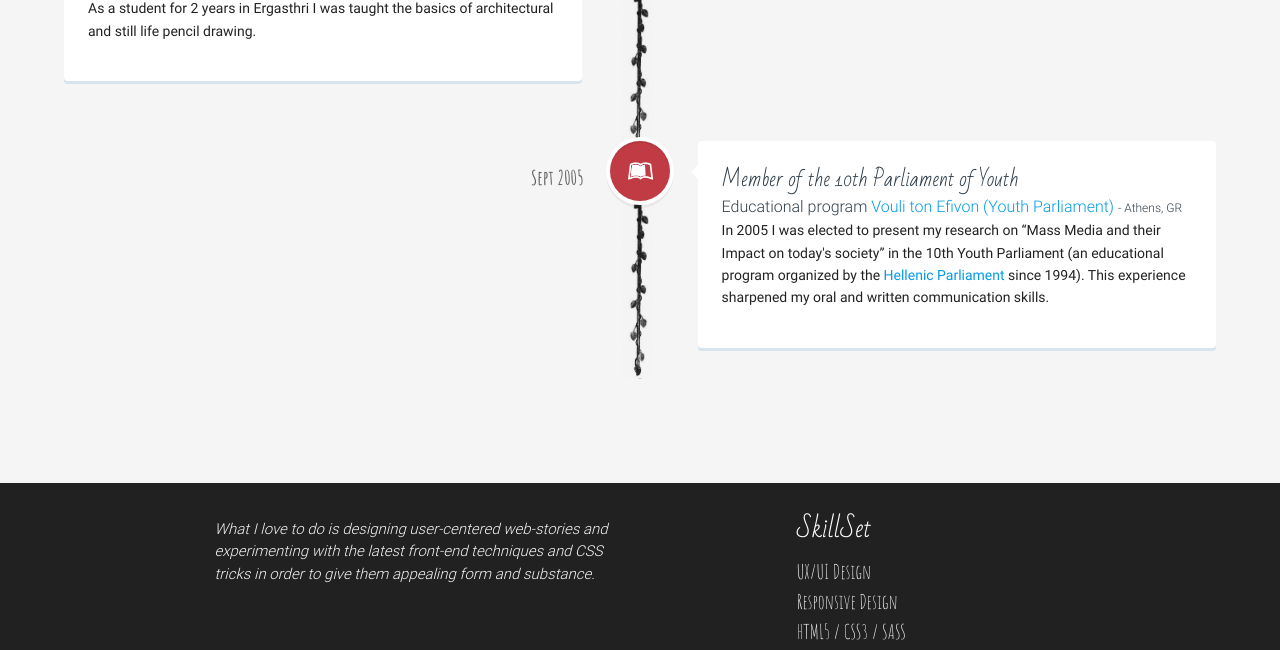
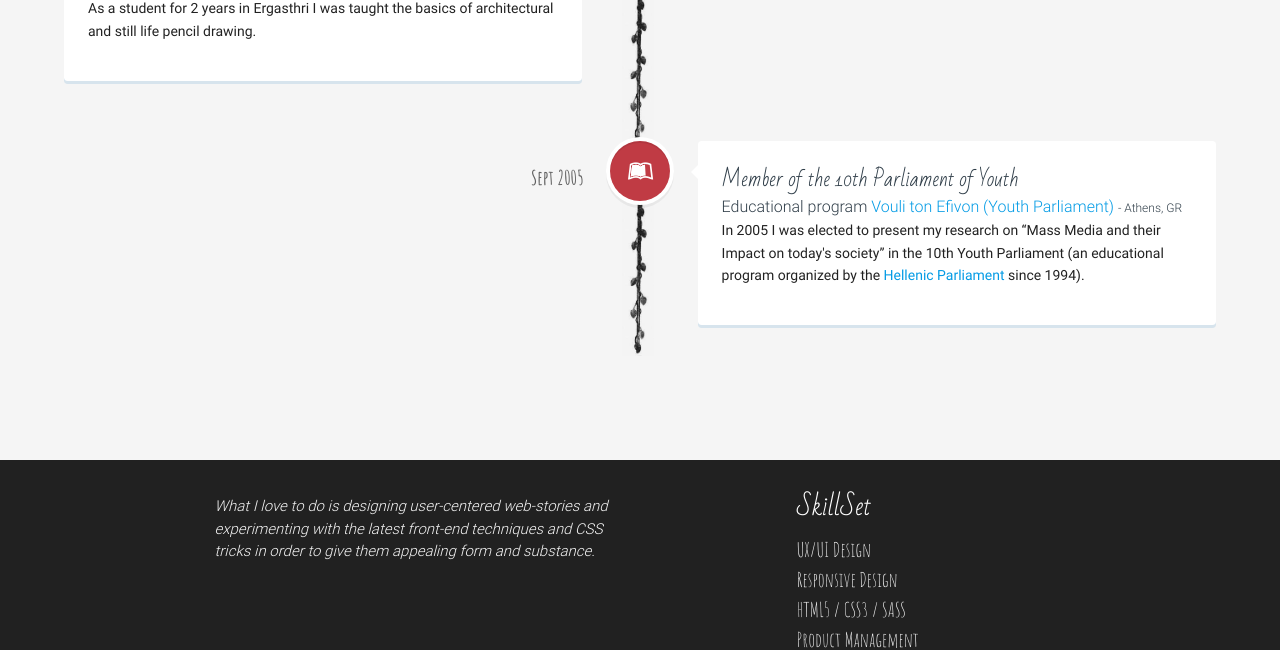
Before and after one commit to kirmitsaki/old-theme, a plain HTML site: page timeline.html in a window 1280 px wide. Shown: the part 2269-2919 px from the top of the page. Drawn offline with nearby package versions, Linux system fonts and the light colour scheme.

Commit message:
Update timeline.html

```diff
--- a/timeline.html
+++ b/timeline.html
@@ -167,7 +167,7 @@
                 <div class="cd-timeline-content">
                     <h2>Member of the 10th Parliament of Youth</h2>
                     <h5>Educational program <a href="http://www.efivoi.gr/">Vouli ton Efivon (Youth Parliament)</a> <span>- Athens, GR</span></h5>
-                    <p>In 2005 I was elected to present my research on “Mass Media and their Impact on today's society” in the 10th Youth Parliament (an educational program organized by the <a href="http://foundation.parliament.gr/central.aspx?sId=108I334I914I323I442369">Hellenic Parliament</a> since 1994). This experience sharpened my oral and written communication skills.</p>
+                    <p>In 2005 I was elected to present my research on “Mass Media and their Impact on today's society” in the 10th Youth Parliament (an educational program organized by the <a href="http://foundation.parliament.gr/central.aspx?sId=108I334I914I323I442369">Hellenic Parliament</a> since 1994).</p>
                     <span class="cd-date">Sept 2005</span>
                 </div>
             </div>
```
